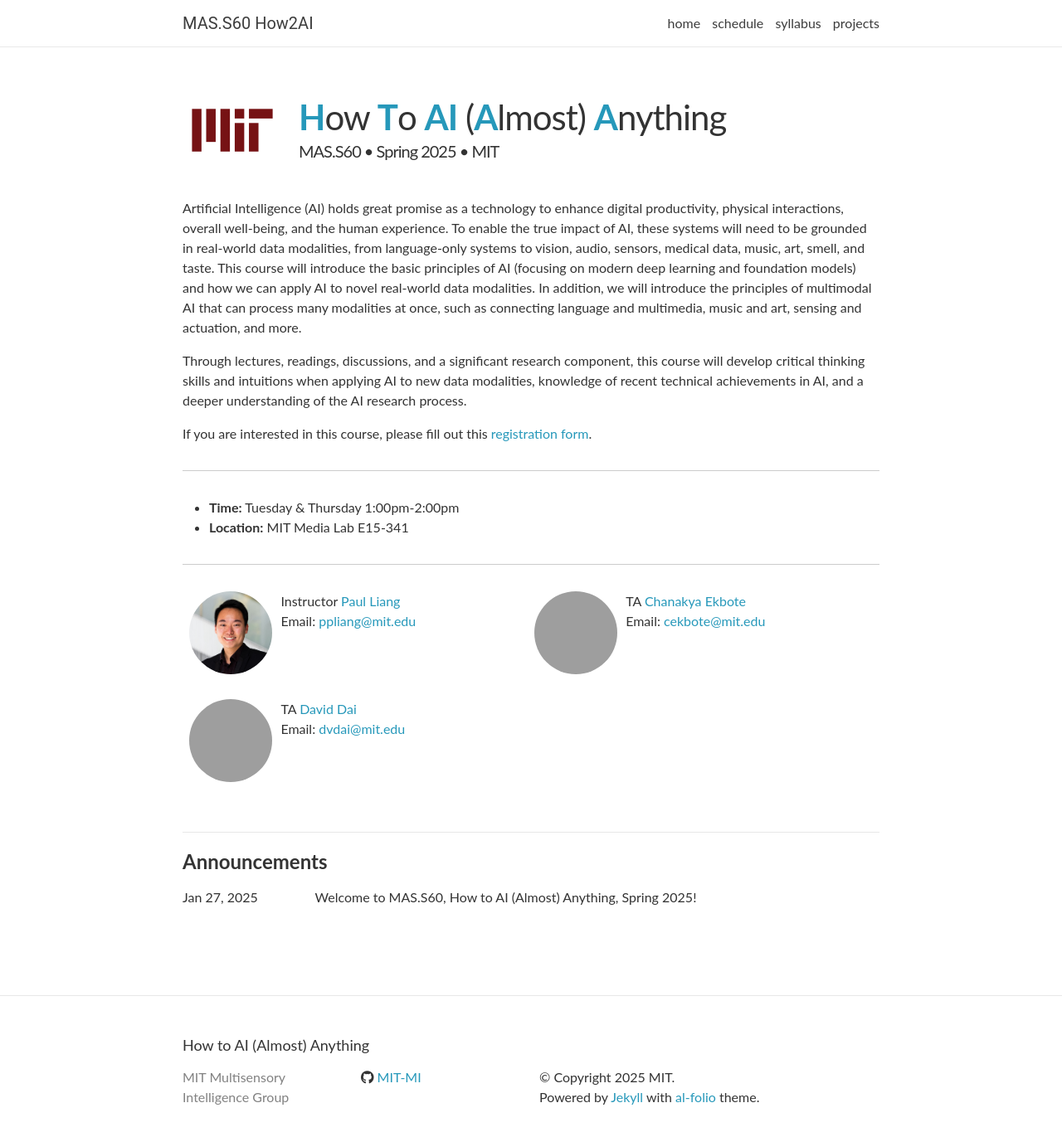
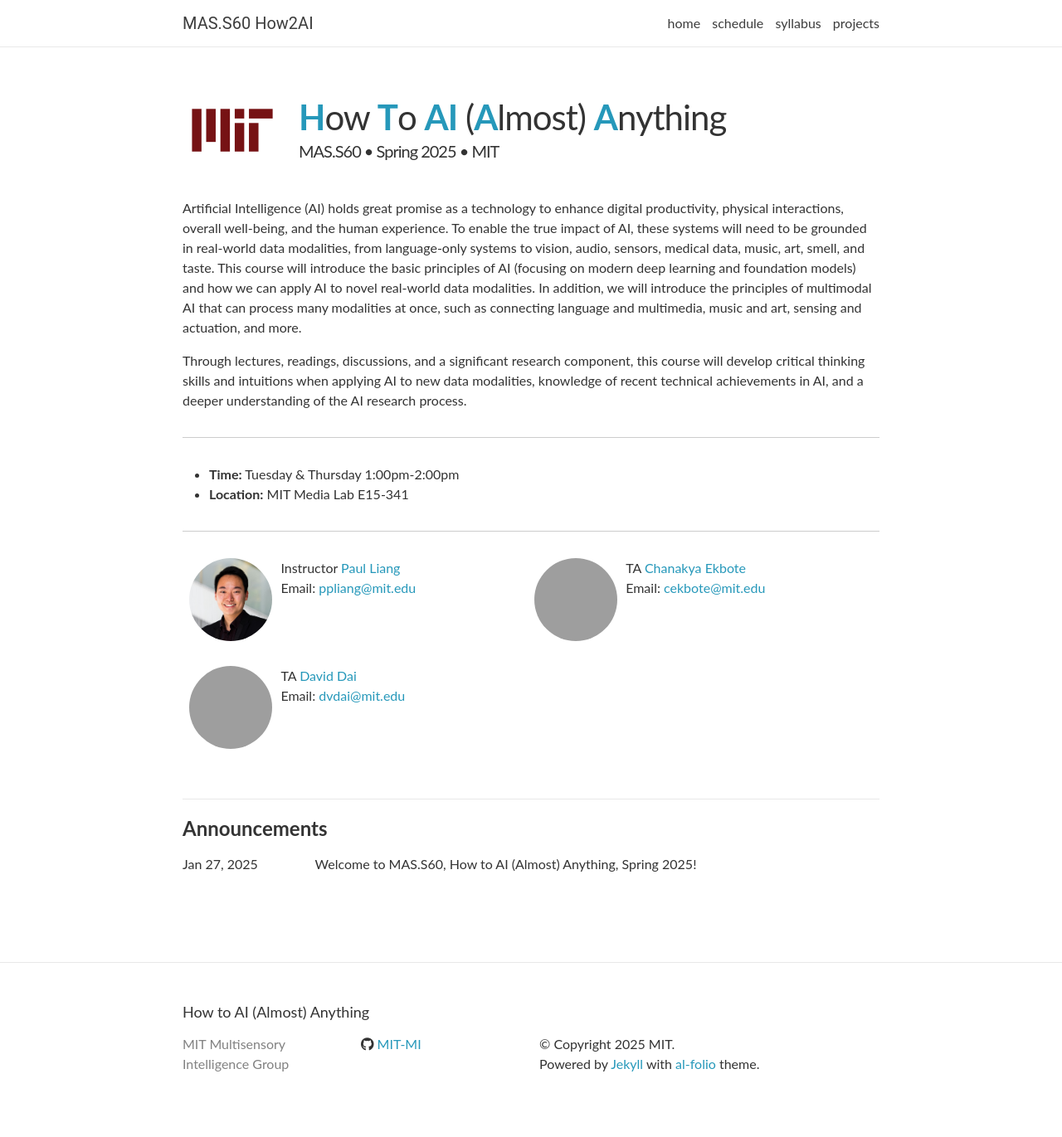
Before and after one commit to MIT-MI/how2ai-course, a Jekyll site: the page spring2025/index.html, which Jekyll copies as it is, in a window 1280 px wide and 1396 px high, cut to the strip 0-1371 px from the top of the window. Shown: the whole strip at 83% size. Built offline with Jekyll 4.4.1, drawn with Linux system fonts in a browser that asks for light colours; nearby versions of some CDN libraries; comment, search, counter and statistics services are not loaded; grey boxes are pictures that could not be loaded.

Commit message:
Update index.html

```diff
--- a/spring2025/index.html
+++ b/spring2025/index.html
@@ -81,8 +81,6 @@
 
       <p>Through lectures, readings, discussions, and a significant research component, this course will develop critical thinking skills and intuitions
       when applying AI to new data modalities, knowledge of recent technical achievements in AI, and a deeper understanding of the AI research process.</p>
-
-      <p>If you are interested in this course, please fill out this <a href="https://forms.gle/VDomar5z6vL5DPkc9" target="\_blank">registration form</a>. </p>
 <hr />
 
 <ul>
```
